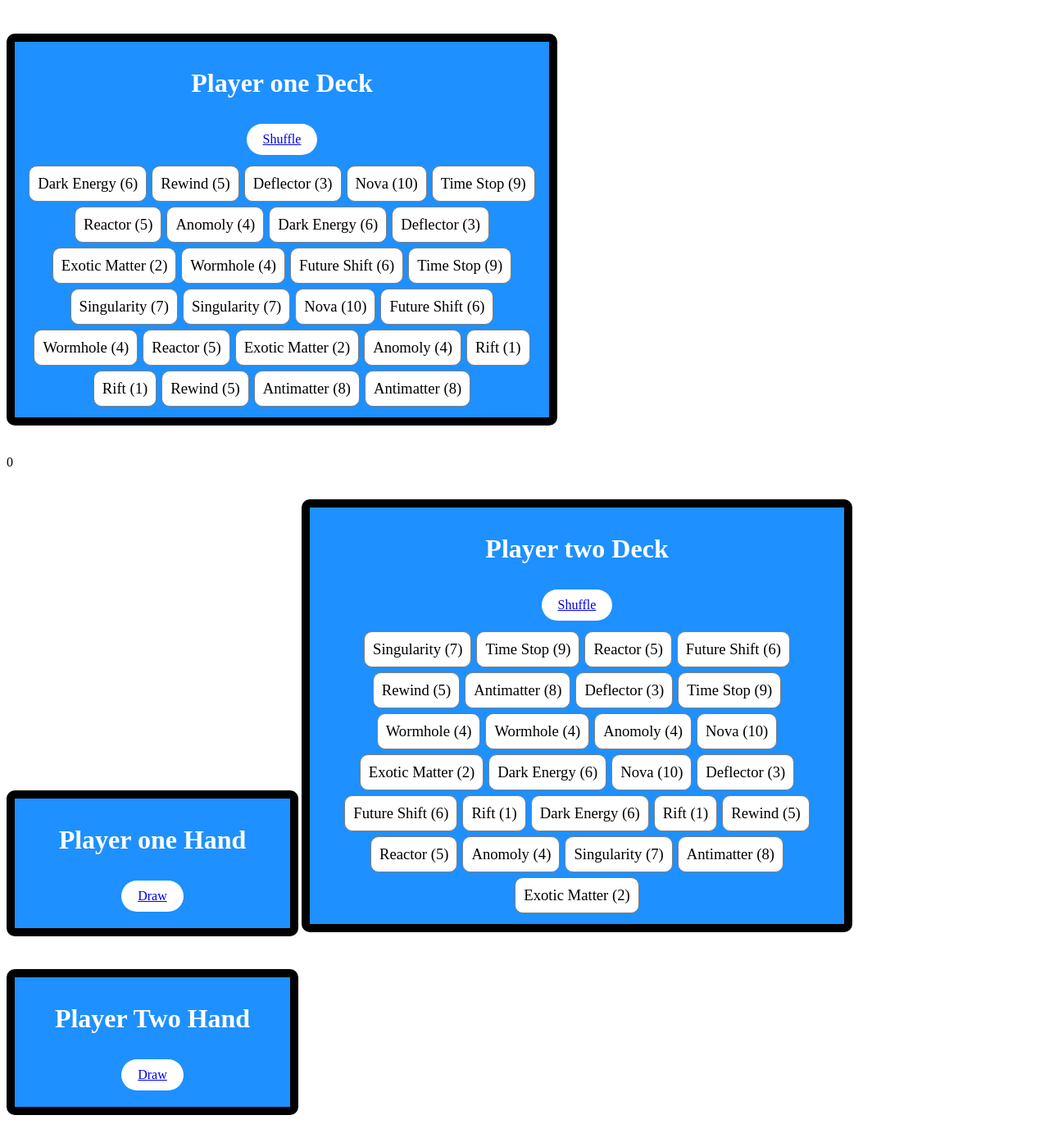
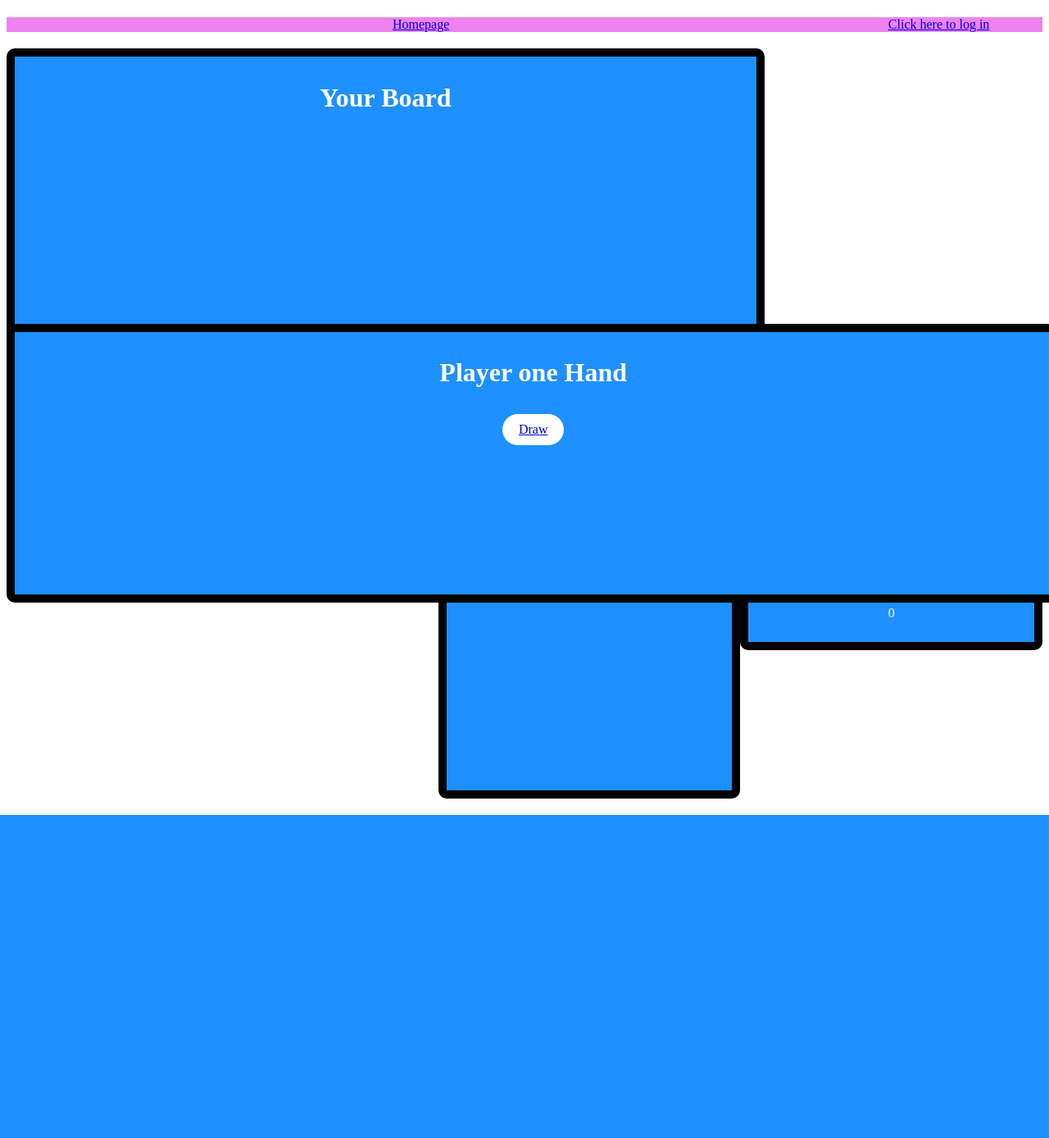
Before and after one commit to tmxsh/Out-of-Control, a PHP site: page /game/test.html in a window 1280 px wide. Shown: the part 45-1433 px from the top of the page at 82% size. After the commit the page ends 1039 px from the top, so only its background shows below. Run offline with PHP 8.4, Linux system fonts and the light colour scheme; a stand-in replaces the project's code that opens the database connection.

Commit message:
changed the layout to more mirror what the end product will be

```diff
--- a/Game/game/test.html
+++ b/Game/game/test.html
@@ -7,34 +7,35 @@
     <h1> Welcome to Out of Control!</h1>
 </div>
 <body>
-    <div class="deck1">
-        <h1>Player one Deck</h1>
+    <div class="wrapper">
+        <div class="hd">
+            <a href="../index.html"> Homepage </a>
+        </div>
+        <div class="login">
+            <a href="../login/login.html"> Click here to log in</a>
+        </div>
 
-        <a href="javascript:void(0)" class="btn" onclick="shuffle(deck, 'deck1')">Shuffle</a>
-        <div id="deck1"></div>
+
+        <div class="board">
+            <h1> Your Board </h1>
         </div>
+
         <div class="score">
-        <p id="score1"> 0 </p>
+            <h1> Your Score </h1>
+            <p id="score"> 0 </p>
         </div>
-    <div class="hand1">
+
+        <div class="graveyard">
+            <h1> Your Graveyard </h1>
+        </div>
+
+        <div class="hand">
             <h1>Player one Hand</h1>
 
             <a href="javascript:void(0)" class="btn" onclick="draw(deck, hand1, 'deck1', 'hand1')">Draw</a>
             <div id="hand1"></div>
         </div>
-
-    <div class="deck2">
-        <h1>Player two Deck</h1>
-
-        <a href="javascript:void(0)" class="btn" onclick="shuffle(deck2, 'deck2')">Shuffle</a>
-        <div id="deck2"></div>
     </div>
 
-    <div class="hand2">
-        <h1>Player Two Hand</h1>
-
-        <a href="javascript:void(0)" class="btn" onclick="draw(deck2, hand2, 'deck2', 'hand2')">Draw</a>
-        <div id="hand2"></div>
-    </div>
 </body>
 </html>
--- a/Game/scripts/main.js
+++ b/Game/scripts/main.js
@@ -91,9 +91,8 @@ function draw(passedDeck, passedHand, deckName, handName)
     passedHand[passedHand.length] = passedDeck.pop();
     //renderHand(hand, handName);
     render(passedHand, handName);
-    render(passedDeck, deckName);
 
-    getScore(passedHand, "score1");
+    getScore(passedHand, "score");
 }
 
 function getScore(passedHand, passedID)
--- a/Game/styles/game.css
+++ b/Game/styles/game.css
@@ -1,6 +1,64 @@
-.deck1
+/**
+.wrapper
 {
-	width:50%;
+	display:grid;
+	grid-template-columns: repeat(8, 1fr);
+    grid-auto-rows: minmax(100px, auto);
+    grid-template-areas:
+      "hd hd hd hd hd hd hd login login"
+	  "hd hd hd hd hd hd hd login login"
+      "board board board board board board score score"
+	  "board board board board board board score score"
+	  "board board board board board board hand1 hand1"
+	  "board board board board board board hand1 hand1";
+}
+**/
+.board
+{
+	grid-area:board;
+	width:70%;
+	height:500px;
+	margin: 20px auto;
+	background:dodgerblue;
+	border:solid 10px black;
+	padding: 10px;
+	border-radius:10px;
+	text-align: center;
+	color:white;
+	float:left;
+
+
+}
+.hd
+{
+	grid-area:hd;
+	margin:auto;
+	background: violet;
+	text-align:center;
+	float:left;
+	width:80%;
+}
+
+.login
+{
+	grid-area:hd;
+	margin:auto;
+	background: violet;
+	text-align:center;
+	float:right;
+	width:20%;
+}
+.header
+{
+	margin:auto;
+	background: violet;
+	text-align:center;
+}
+
+.score
+{
+	grid-area:score;
+	width:26%;
 	margin: 20px auto;
 	background:dodgerblue;
 	border:solid 10px black;
@@ -9,18 +67,29 @@
 	text-align: center;
 	color:white;
 
-	display: inline-block;
+	float:right;
+
 }
+.graveyard
+{
+	width:26%;
+	height:295px;
+	margin: 20px auto;
+	background:dodgerblue;
+	border:solid 10px black;
+	padding: 10px;
+	border-radius:10px;
+	text-align: center;
+	color:white;
+	float:right;
 
-.header
+}
+.hand
 {
-	margin:auto;
-	background: violet;
-	text-align:center;
-}
-.hand1
-{
-	width:25%;
+	position:fixed;
+	bottom:0;
+	height: 300px;
+	width:97.3%;
 	margin: 20px auto;
 	background:dodgerblue;
 	border:solid 10px black;
@@ -29,37 +98,7 @@
 	text-align: center;
 	color:white;
 
-	display: inline-block;
 }
-
-.deck2
-{
-	width:50%;
-	margin: 20px auto;
-	background:dodgerblue;
-	border:solid 10px black;
-	padding: 10px;
-	border-radius:10px;
-	text-align: center;
-	color:white;
-
-	display: inline-block;
-}
-
-.hand2
-{
-	width:25%;
-	margin: 20px auto;
-	background:dodgerblue;
-	border:solid 10px black;
-	padding: 10px;
-	border-radius:10px;
-	text-align: center;
-	color:white;
-
-	display: inline-block;
-}
-
 
 .card
 {
```
Also changed, not shown: Game/login/login.html (added, +19 -0 lines), Game/sql/login.php (added, +30 -0 lines). Lines whose indentation alone changed are shown as unchanged.
